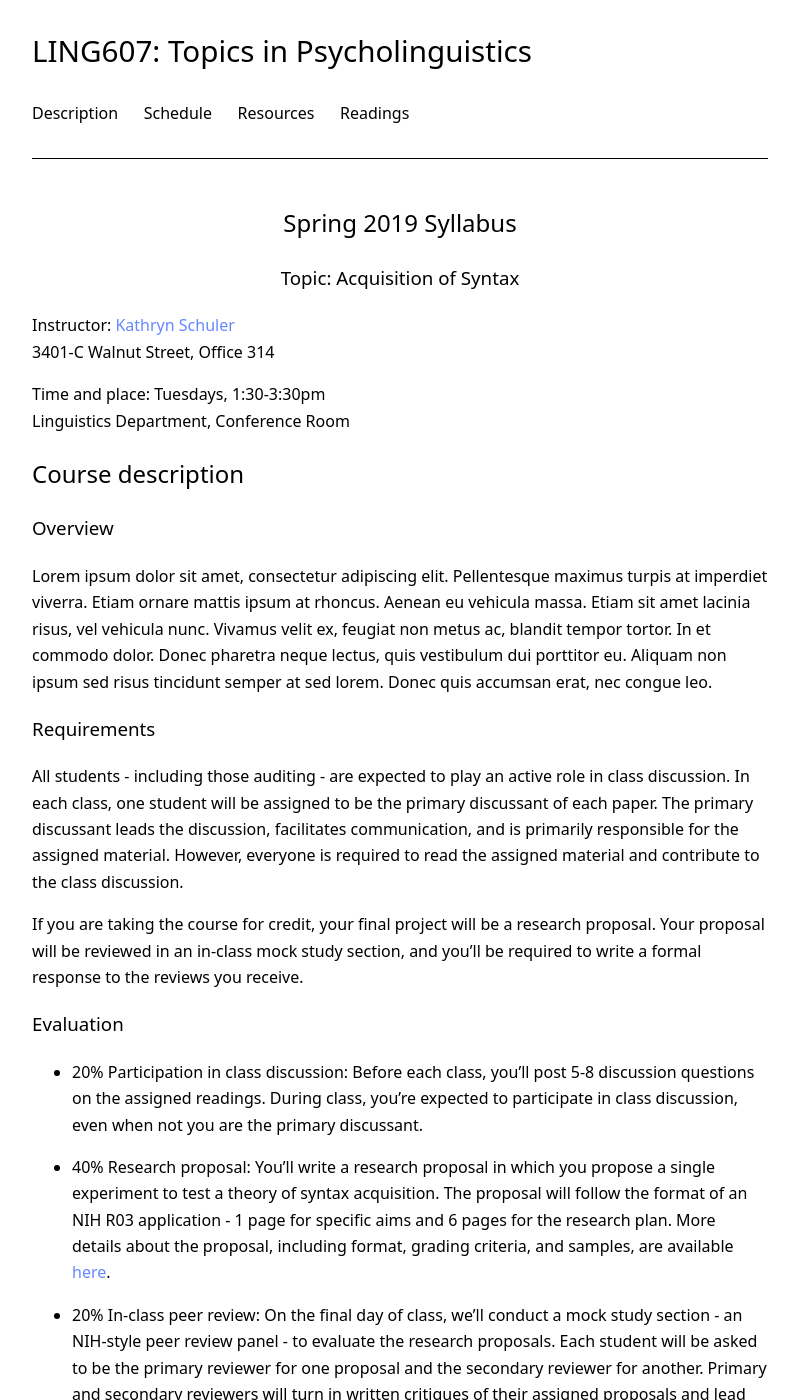
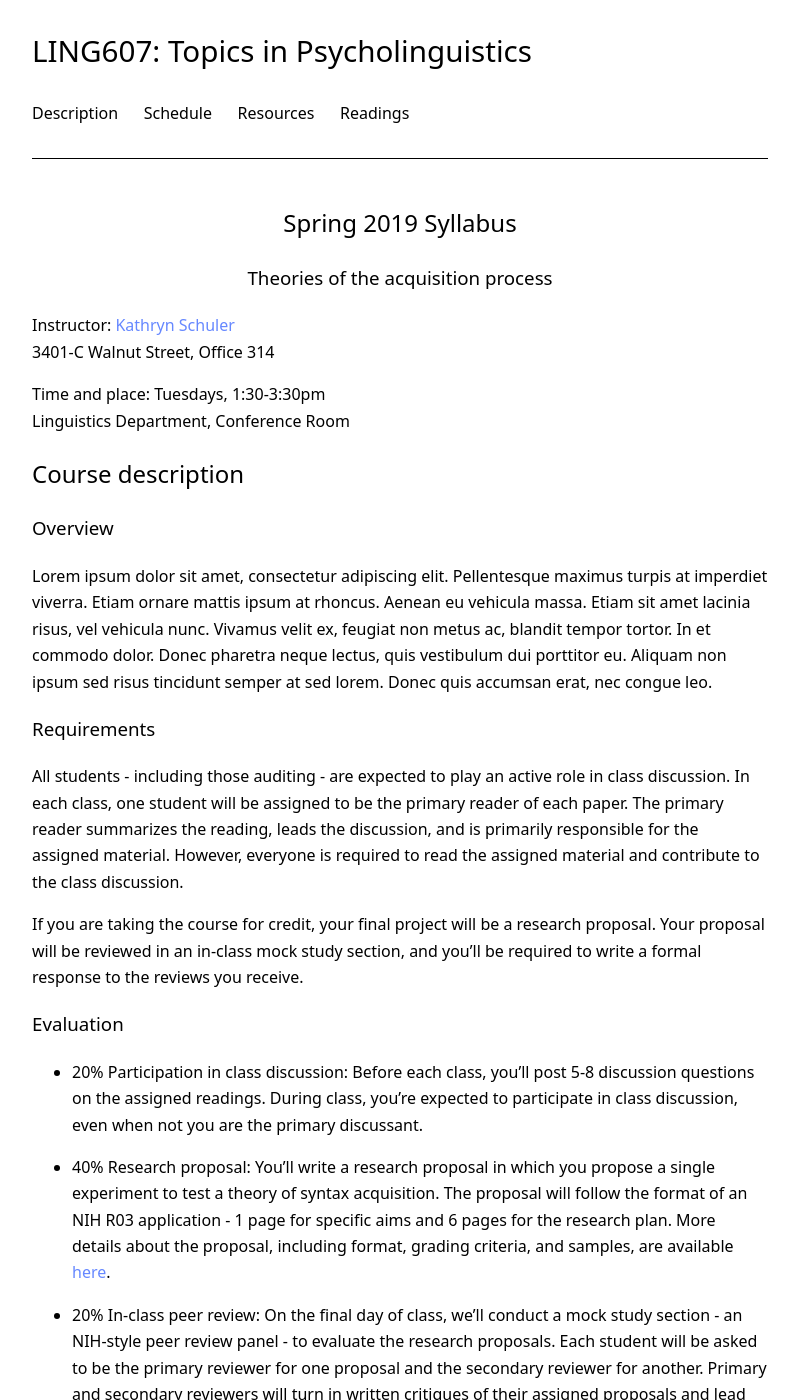
Before and after one commit to kschuler/ling001, a Jekyll site: the page built from index.md, in a window 1280 px wide and 1400 px high. Shown: the whole window, without its empty margins (240-1038 px from the left). Built offline with Jekyll 4.4.1, drawn with Linux system fonts in a browser that asks for light colours.

Commit message:
index.md updated from https://stackedit.io/

```diff
--- a/index.md
+++ b/index.md
@@ -4,7 +4,7 @@ title: Spring 2019
 ---
 
 <h2 align="center">Spring 2019 Syllabus</h2>
-<h3 align="center">Topic: Acquisition of Syntax</h3>
+<h3 align="center">Theories of the acquisition process</h3>
 
 **Instructor**: [Kathryn Schuler](http://kathrynschuler.com)
 3401-C Walnut Street, Office 314
@@ -18,7 +18,7 @@ Linguistics Department, Conference Room
 Lorem ipsum dolor sit amet, consectetur adipiscing elit. Pellentesque maximus turpis at imperdiet viverra. Etiam ornare mattis ipsum at rhoncus. Aenean eu vehicula massa. Etiam sit amet lacinia risus, vel vehicula nunc. Vivamus velit ex, feugiat non metus ac, blandit tempor tortor. In et commodo dolor. Donec pharetra neque lectus, quis vestibulum dui porttitor eu. Aliquam non ipsum sed risus tincidunt semper at sed lorem. Donec quis accumsan erat, nec congue leo.
 
 ### Requirements
-All students - including those auditing - are expected to play an active role in class discussion. In each class, one student will be assigned to be the primary discussant of each paper.  The primary discussant leads the discussion, facilitates communication, and is primarily responsible for the assigned material.  However, everyone is required to read the assigned material and contribute to the class discussion.
+All students - including those auditing - are expected to play an active role in class discussion. In each class, one student will be assigned to be the primary reader of each paper.  The primary reader summarizes the reading, leads the discussion, and is primarily responsible for the assigned material.  However, everyone is required to read the assigned material and contribute to the class discussion.
 
 If you are taking the course for credit, your final project will be a research proposal.  Your proposal will be reviewed in an in-class mock study section, and you'll be required to write a formal response to the reviews you receive.
 
```
Also changed, not shown: other parts of index.md (+2 -1 lines).
